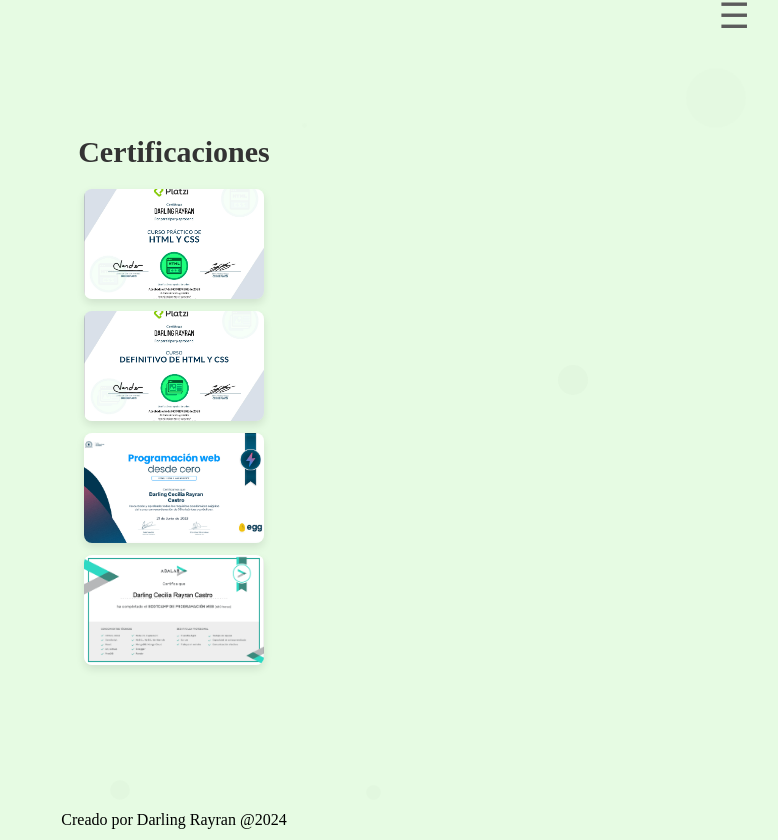
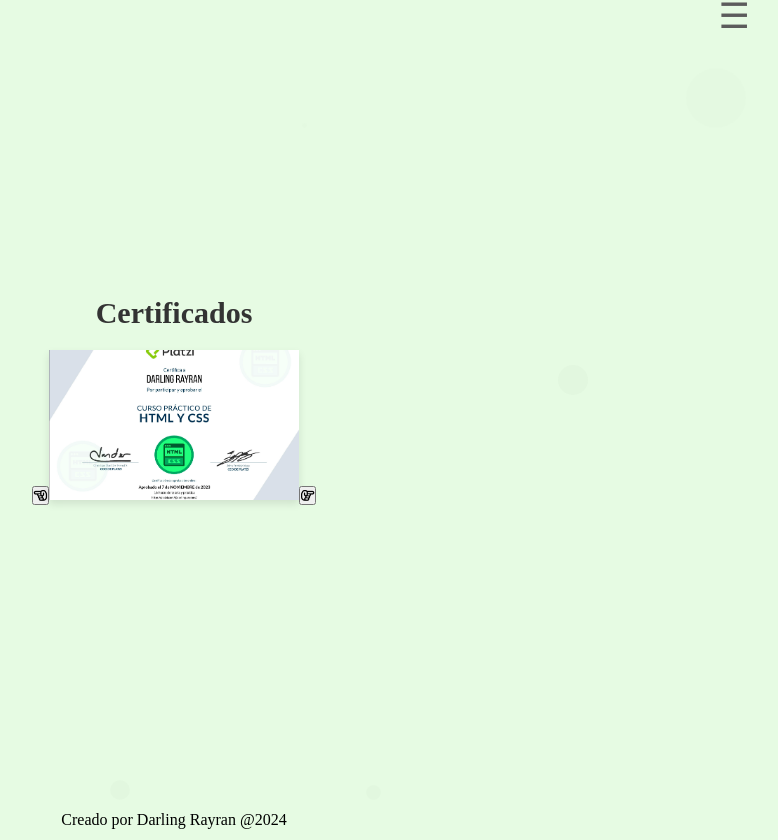
Before and after one commit to darlingrayran/portfolioDarlingRayran, a React (Vite) app: page /certifications in a window 1280 px wide. Shown: the whole page, without its empty margins (466-1244 px from the left). Built offline with nearby package versions, Linux system fonts and the light colour scheme.

Commit message:
Se modifica seccion de certificados y se agregan botones para cambiar imagenes

```diff
--- a/src/components/body/about.jsx
+++ b/src/components/body/about.jsx
@@ -1,4 +1,4 @@
-import React from 'react'
+import React, {useState , useEffect} from 'react'
 import "../../styles/body/about.scss"
 
 function About() {
@@ -9,12 +9,28 @@
   let textTwo = "En este viaje, descubro que el amor por la familia no solo enriquece mi vida personal, sino que también aporta una perspectiva valiosa que potencia mi crecimiento y éxito profesional."
   let textThree = "Esta combinación única de habilidades técnicas y valores familiares me impulsa a alcanzar logros excepcionales y a dejar una huella positiva en todo lo que me proponga."
 
+  const images = ['./src/images/darlingrayran.png', './src/images/family.png'];
+  const [currentImage, setCurrentImage] = useState(images[0]);
+
+  useEffect(() => {
+    const interval = setInterval(() => {
+      setCurrentImage((prevImage) => {
+        const currentIndex = images.indexOf(prevImage);
+        const nextIndex = (currentIndex + 1) % images.length;
+        return images[nextIndex];
+      });
+    }, 5000);
+
+    return () => clearInterval(interval);
+  }, []);
+
+
   return (
     <div>
     <section className='about'>
         <h2 className='about_title'> {titleOne} </h2>
         <h3> {subTitleOne} </h3>
-        <img className='family' src='./src/images/family.png' alt='Foto Familia'></img>
+        <img className='family' src={currentImage} alt='Fotos'></img>
         <p> {textOne} </p>
         <p> {textTwo} </p>
         <p> {textThree} </p>
--- a/src/components/body/banner.jsx
+++ b/src/components/body/banner.jsx
@@ -5,7 +5,7 @@
 
   const [message, setMessage] = useState('');
   let name = "Darling Rayran Castro"
-  let job = " Full Stack Developer & Environmental Engineer"
+  let job = " Full Stack Developer Junior & Environmental Engineer"
   let btn = "Download CV"
 
   const handleDownloadClick = () => {
--- a/src/components/body/certifications.jsx
+++ b/src/components/body/certifications.jsx
@@ -1,23 +1,38 @@
-import React from 'react'
-import "../../styles/body/certifications.scss"
+import React, { useState } from 'react';
+import "../../styles/body/certifications.scss";
 
 function Certifications() {
+  const subTitleC = "Certificados";
+  const diplomas = ['./src/images/diploma1.png','./src/images/diploma2.png','./src/images/diploma3.png','./src/images/diploma4.png',
+];
+  const [currentDiplomaIndex, setCurrentDiplomaIndex] = useState(0);
 
-  let subTitleC = "Certificaciones"
+  const previousDiploma = () => {
+    const newIndex = currentDiplomaIndex === 0 ? diplomas.length - 1 : currentDiplomaIndex - 1;
+    setCurrentDiplomaIndex(newIndex);
+  };
+
+  const nextDiploma = () => {
+    const newIndex = currentDiplomaIndex === diplomas.length - 1 ? 0 : currentDiplomaIndex + 1;
+    setCurrentDiplomaIndex(newIndex);
+  };
 
   return (
     <div>
-    <section className='certification'>
-        <h2 className='subtitle'> {subTitleC} </h2>
-        <div className="diplomas">
-        <img className="diploma" src="./src/images/diploma1.png" alt="Certificado Estudio"></img>
-        <img className="diploma" src="./src/images/diploma2.png" alt="Certificado Estudio"></img>
-        <img className="diploma" src="./src/images/diploma3.png" alt="Certificado Estudio"></img>
-        <img className="diploma" src="./src/images/diploma4.png" alt="Certificado Estudio"></img>
-        </div>
-    </section>
+      <section className='certification'>
+          <h2 className='subtitle'>{subTitleC}</h2>
+          <div className="diploma-container">
+            <button onClick={previousDiploma}><i class="fa-regular fa-hand-point-left"></i></button>
+            <img
+              className="diploma"
+              src={diplomas[currentDiplomaIndex]}
+              alt="Certificado Estudio"
+            />
+            <button onClick={nextDiploma}><i class="fa-regular fa-hand-point-right"></i></button>
+          </div>
+      </section>
     </div>
-  )
+  );
 }
 
 export default Certifications;
--- a/src/components/body/form.jsx
+++ b/src/components/body/form.jsx
@@ -6,6 +6,9 @@
   let location = "Valencia, Spain"
   let email = "darlingrayran@hotmail.com"
   let phone = "(+34)670845172"
+
+
+
 
 
   return (
@@ -22,20 +25,36 @@
             <li><i className="far fa-envelope"></i> {email} </li>
             <li><i className="fas fa-phone-alt"></i> {phone} </li>
             </ul>
-            <p> Tambien puedes rellenar el formulario y me podre en contacto en la mayor brevedad posible </p>
+            <p> Dejame tus datos y me podre en contacto en la mayor brevedad posible. </p>
         </div>
         <form className='contact-form' action='#' method='post'>
             <label htmlFor="name"> Nombre: </label>
-            <input type="text" id="name" name="name" required />
+            <input
+            type="text"
+            id="name"
+            name="name"
+            required />
 
             <label htmlFor="phone"> Telefono </label>
-            <input type="text" id="phone" name="phone" required />
+            <input
+            type="text"
+            id="phone"
+            name="phone"
+            required />
 
             <label htmlFor="email"> Correo electrónico: </label>
-            <input type="email" id="email" name="email" required />
+            <input
+            type="email"
+            id="email"
+            name="email"
+            required />
 
             <label htmlFor="message"> Déjame un mensaje: </label>
-            <textarea id="message" name="message" rows="4" required></textarea>
+            <textarea
+            id="message"
+            name="message"
+            rows="4"
+            required></textarea>
 
             <button type="submit"> Enviar </button>
         </form>
--- a/src/components/header/subMenu.jsx
+++ b/src/components/header/subMenu.jsx
@@ -1,26 +1,34 @@
-import React from 'react'
-import "../../styles/header/subMenu.scss"
+import React, { useState } from 'react';
+import "../../styles/header/subMenu.scss";
 import { Link } from 'react-router-dom';
 import { FontAwesomeIcon } from '@fortawesome/react-fontawesome';
 import { faGithub, faTwitter, faLinkedin, faWhatsapp } from '@fortawesome/free-brands-svg-icons';
 
 
 function SubMenu() {
+
+  const [menuOpen, setMenuOpen] = useState(false);
+
+  const toggleMenu = () => {
+    setMenuOpen(!menuOpen);
+  };
+
+
   return (
     <div>
-        <div className="capa"></div>
+        <div className="capa" onClick={() => setMenuOpen(false)}></div>
 
-        <input type="checkbox" id="btn-menu" />
+        <input type="checkbox" id="btn-menu" checked={menuOpen} onChange={toggleMenu} />
         <div className="container-menu">
         <div className="cont-menu">
             <nav>
-              <Link to="/banner"> Inicio </Link>
-              <Link to="/about">Sobre mí</Link>
-              <Link to="/projects">Proyectos</Link>
-              <Link to="/certifications">Certificaciones</Link>
-              <Link to="/contact">Contacto</Link>
+              <Link to="/banner" onClick={() => setMenuOpen(false)}>Inicio</Link>
+              <Link to="/about" onClick={() => setMenuOpen(false)}>Sobre mí</Link>
+              <Link to="/projects" onClick={() => setMenuOpen(false)}>Proyectos</Link>
+              <Link to="/certifications" onClick={() => setMenuOpen(false)}>Certificaciones</Link>
+              <Link to="/contact" onClick={() => setMenuOpen(false)}>Contacto</Link>
             </nav>
-            <label htmlFor="btn-menu"> X </label>
+            <label htmlFor="btn-menu" onClick={toggleMenu}></label>
 
             <div className='icons'>
               <nav className='icons_red'>
--- a/src/styles/body/about.scss
+++ b/src/styles/body/about.scss
@@ -5,6 +5,7 @@
     display: flex;
     flex-direction: column;
     align-items: center;
+    justify-content: center;
     text-align: center;
   }
 
@@ -13,7 +14,6 @@
     font-size: 30px;
     display: flex;
     justify-content: space-around;
-    padding: 5px;
     align-items: center;
   }
 
@@ -24,6 +24,7 @@
     font-size: 15px;
     justify-content: space-around;
     align-items: center;
+    padding-top: 5px;
   }
 
   .family{
@@ -39,18 +40,3 @@
     text-align: justify;
     font-size: 15px;
   }
-
-  .about ul li {
-    list-style: none;
-    display: flex;
-    font-size: 25px;
-    margin: 10px;
-  }
-
-  .about ul li i {
-    color: rgb(2, 2, 2);
-  }
-
-  .about ul li i:hover {
-    color: white;
-  }
--- a/src/styles/body/certifications.scss
+++ b/src/styles/body/certifications.scss
@@ -10,16 +10,10 @@
     background-color:#e6fbe3;
   }
 
-  .diplomas {
-    display: grid;
-    grid-template-columns: repeat(1, 4fr);
-    gap: 12px;
-  }
 
-  .diploma {
-    width: 180px;
-    height: 110px;
+  .diploma{
+    width: 250px;
+    height: 150px;
     object-fit: cover;
-    border-radius: 8px;
     box-shadow: 0 4px 8px rgba(0, 0, 0, 0.1);
   }
--- a/src/styles/header/subMenu.scss
+++ b/src/styles/header/subMenu.scss
@@ -40,21 +40,15 @@
     text-decoration: none;
     padding: 10px;
     color: white;
-    border-left: 3px solid transparent;
+    border-left: 5px solid transparent;
     transition: all 400ms ease;
   }
   .cont-menu nav a:hover{
-    border-left: 3px solid yellow;
+    cursor: pointer;
+    border-left: 5px solid yellow;
     color: yellow;
   }
-  .cont-menu label{
-    position: absolute;
-    right: 5px;
-    top: 10px;
-    color: rgb(240, 139, 7);
-    cursor: pointer;
-    font-size: 18px;
-  }
+
 
   /* iconos*/
 
```
